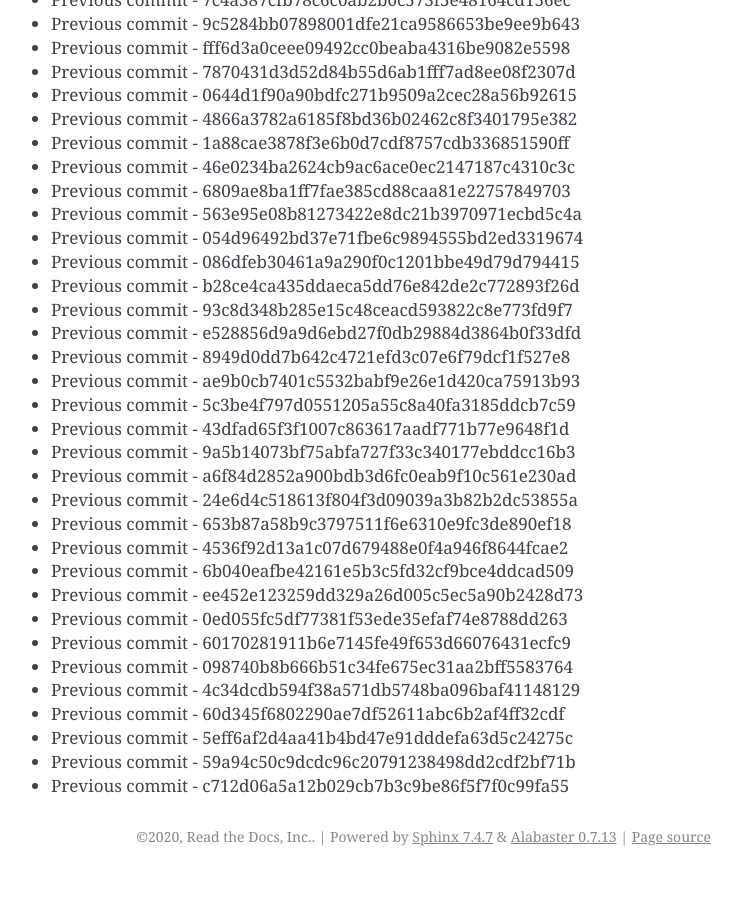
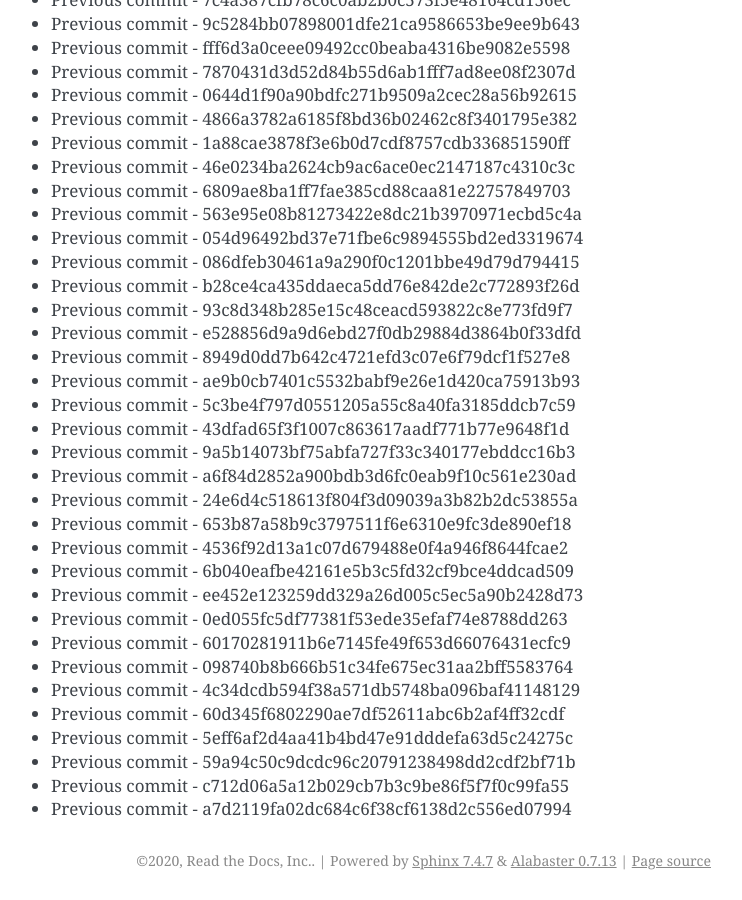
Before and after one commit to readthedocs/rtd-git-stresstest, a Sphinx documentation site: the page built from docs/updates.rst, in a window 1280 px wide and 900 px high, scrolled down 54460 px. Shown: the whole window, without its empty margins (399-1141 px from the left). Built offline with Sphinx 7.4.7, drawn with Linux system fonts in a browser that asks for light colours; before the commit the page ends 55336 px from its top, so only the background shows below that.

Commit message:
Generating commit from previous: a7d2119fa02dc684c6f38cf6138d2c556ed07994

```diff
--- a/docs/updates.rst
+++ b/docs/updates.rst
@@ -2320,3 +2320,4 @@ It can be tested for any performance characteristics.
 * Previous commit - 5eff6af2d4aa41b4bd47e91dddefa63d5c24275c
 * Previous commit - 59a94c50c9dcdc96c20791238498dd2cdf2bf71b
 * Previous commit - c712d06a5a12b029cb7b3c9be86f5f7f0c99fa55
+* Previous commit - a7d2119fa02dc684c6f38cf6138d2c556ed07994
```
